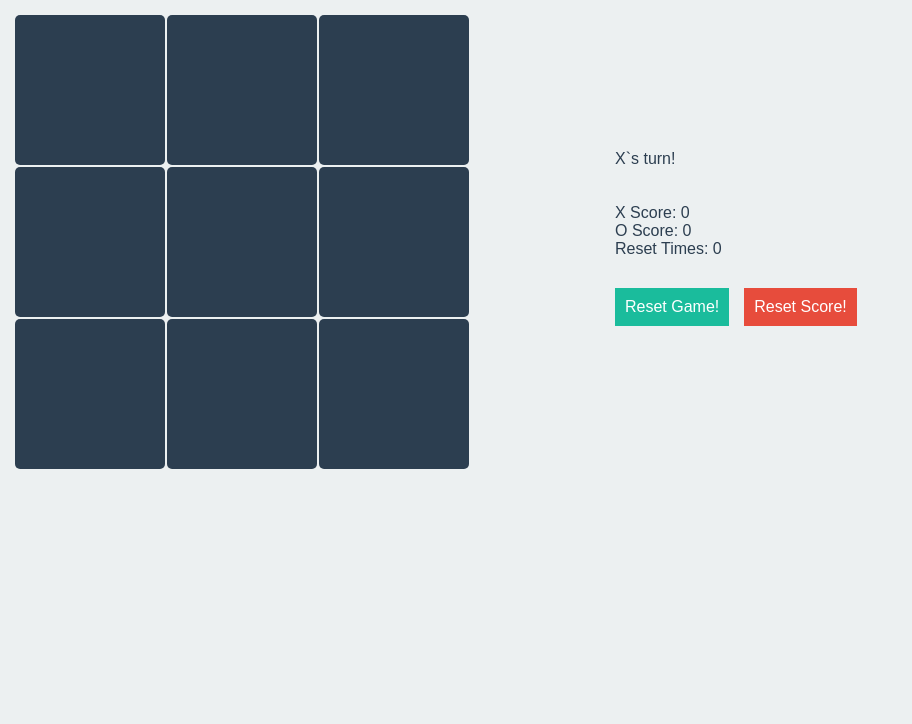
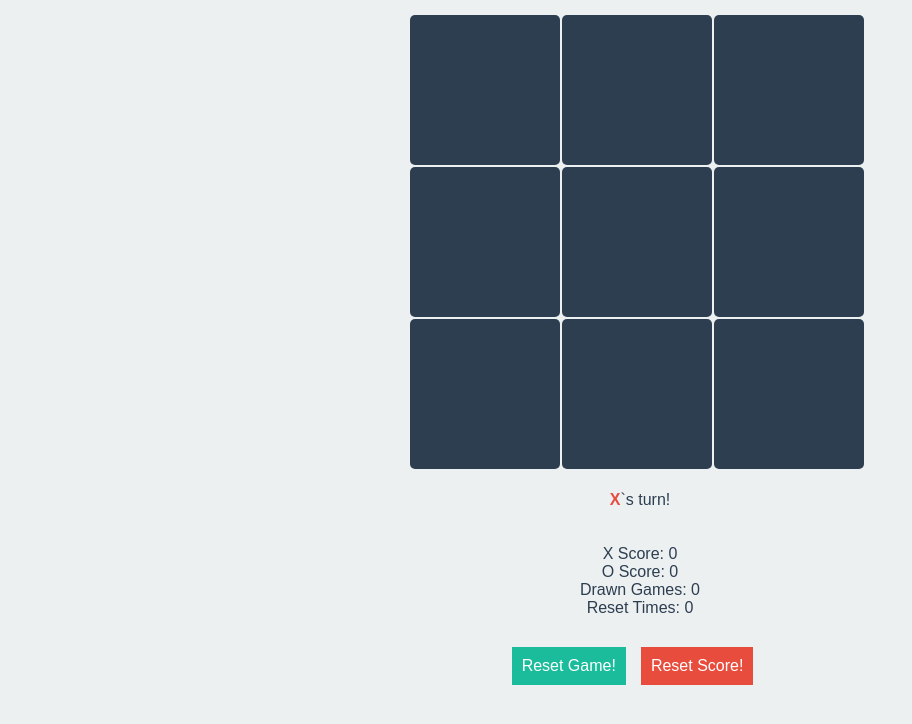
Before and after one commit to Ino-Bagaric/TicTacToe, a plain HTML site: page index.html in a window 1280 px wide. Shown: the whole page, without its empty margins (0-912 px from the left). Drawn offline with Linux system fonts and the light colour scheme.

Commit message:
Some updates

```diff
--- a/game.js
+++ b/game.js
@@ -9,6 +9,8 @@ const WON_STATUS_NONE  = false;
 const WON_STATUS_X     = 'X';
 const WON_STATUS_O     = 'O';
 const WON_STATUS_DRAWN = 'DRAWN';
+const X_COLOR          = '#e74c3c';
+const O_COLOR          = '#3498db';
 
 // Bit masks
 const emptyMask = 0b00000000;
@@ -83,6 +85,7 @@ var player2Mask = emptyMask;
 // board info
 var xScore = 0;
 var oScore = 0;
+var drawnGames = 0;
 var resetTimes = 0;
 
 
@@ -114,6 +117,7 @@ function registerField(button, playerid, fieldid) {
 
 	button.innerHTML = whosTurn();
 	button.style.backgroundColor = "#1a222a";
+	button.style.color = getPlayerColor();
 
 	usedFields |= (1 << fieldid);
 
@@ -131,6 +135,7 @@ function registerField(button, playerid, fieldid) {
 				break;
 
 			case WON_STATUS_DRAWN:
+				drawnGames++;
 				showFinishDialog('Drawn game :(');
 				break;
 		}
@@ -161,6 +166,10 @@ function checkWin(playerid) {
 	return false;
 }
 
+function getPlayerColor() {
+	return (whosTurn() == 'X') ? X_COLOR : O_COLOR;
+}
+
 function blockGame() {
 	usedFields = fullMask;
 }
@@ -174,16 +183,17 @@ function resetGame() {
 	// GUI reset
 	for (var i = 0; i < fields.length; i++) {
 		fields[i].innerHTML = '';
-		fields[i].style.backgroundColor = "";
+		fields[i].style.backgroundColor = '';
 	}
 
 	updateBoardInfo();
 }
 
 function updateBoardInfo() {
-	infoBoard.innerHTML = whosTurn() + '`s turn!<br> <br> <br>'
+	infoBoard.innerHTML = '<b><span style="color:' + getPlayerColor() + '">' + whosTurn() + '</span></b>`s turn!<br> <br> <br>'
 						+ 'X Score: ' + xScore + '<br>'
 						+ 'O Score: ' + oScore + '<br>'
+						+ 'Drawn Games: ' + drawnGames + '<br>'
 						+ 'Reset Times: ' + resetTimes;
 }
 
@@ -203,6 +213,7 @@ function initGame() {
 	resetButtonScore.addEventListener('click', function() {
 		xScore = 0;
 		oScore = 0;
+		drawnGames = 0;
 
 		updateBoardInfo();
 		//resetGame();
--- a/index.html
+++ b/index.html
@@ -5,22 +5,22 @@
 	<link rel="stylesheet" type="text/css" href="style.css">
 </head>
 <body>
-<div class="container">
-	<div class="block">
+<div class="container clearfix">
+	<section class="block">
 		<div class="box" tag="0"></div>
 		<div class="box" tag="1"></div>
 		<div class="box" tag="2"></div>
-	</div>
-	<div class="block">
+	</section>
+	<section class="block">
 		<div class="box" tag="3"></div>
 		<div class="box" tag="4"></div>
 		<div class="box" tag="5"></div>
-	</div>
-	<div class="block">
+	</section>
+	<section class="block">
 		<div class="box" tag="6"></div>
 		<div class="box" tag="7"></div>
 		<div class="box" tag="8"></div>
-	</div>
+	</section>
 </div>
 
 <div class="info-container">
--- a/style.css
+++ b/style.css
@@ -10,6 +10,12 @@ body {
 	background-color: #ecf0f1;
 	position: relative;
 	font-family: Arial;
+}
+
+.clearfix:after {
+	content: "";
+	clear: both;
+	display: table;
 }
 
 .box {
@@ -38,14 +44,14 @@ body {
 }
 
 .container {
-	margin: 15px 0 15px 15px;
-	width: 600px;
-	float: left;
+	width: 460px;
+    margin: 15px auto 0 auto;
 }
 
 .info-container {
-	margin-top: 150px;
-	float: left;
+	margin: 20px auto 0 auto;
+    width: fit-content;
+    text-align: center;
 }
 
 #info-board {
```
